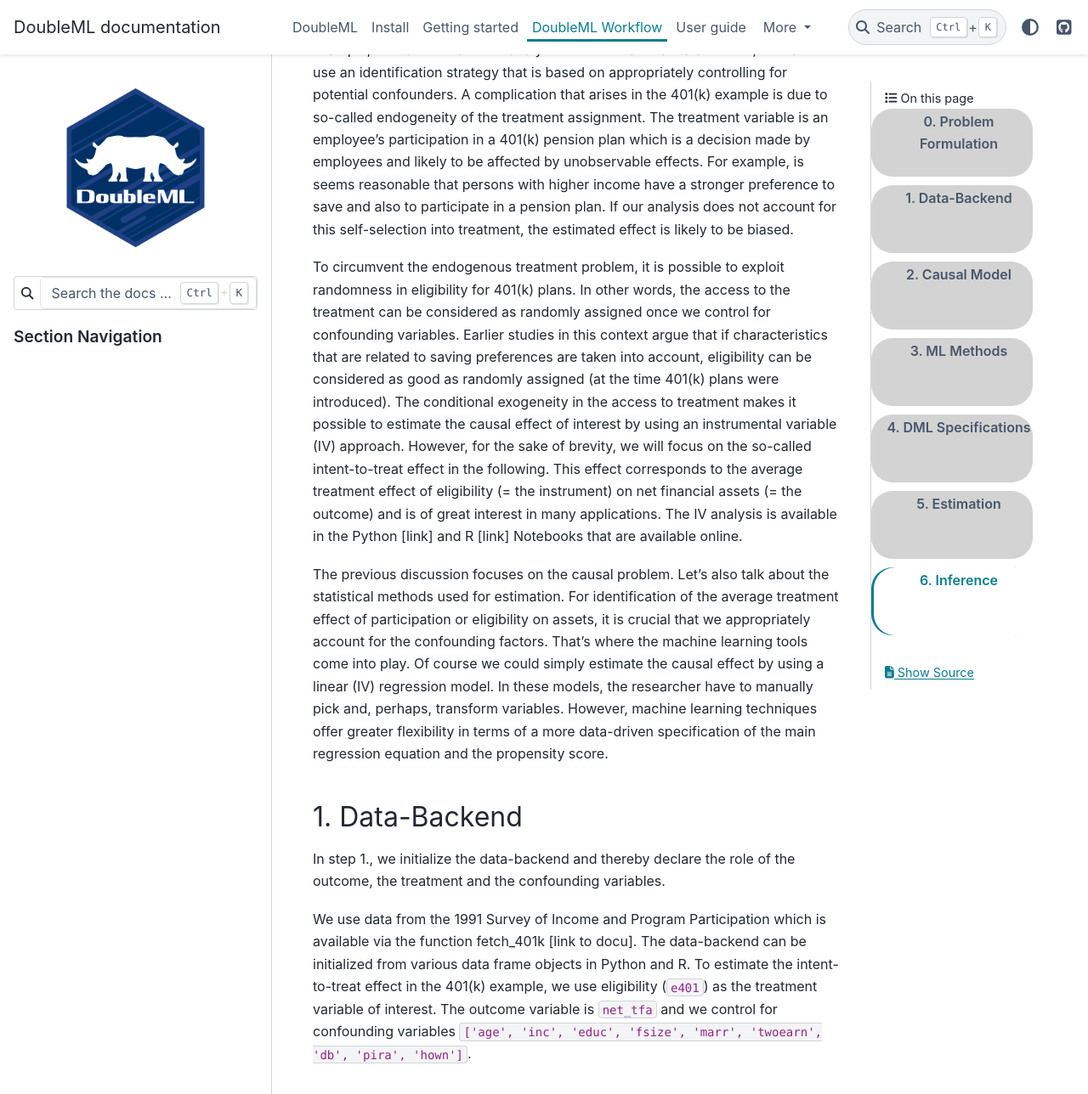
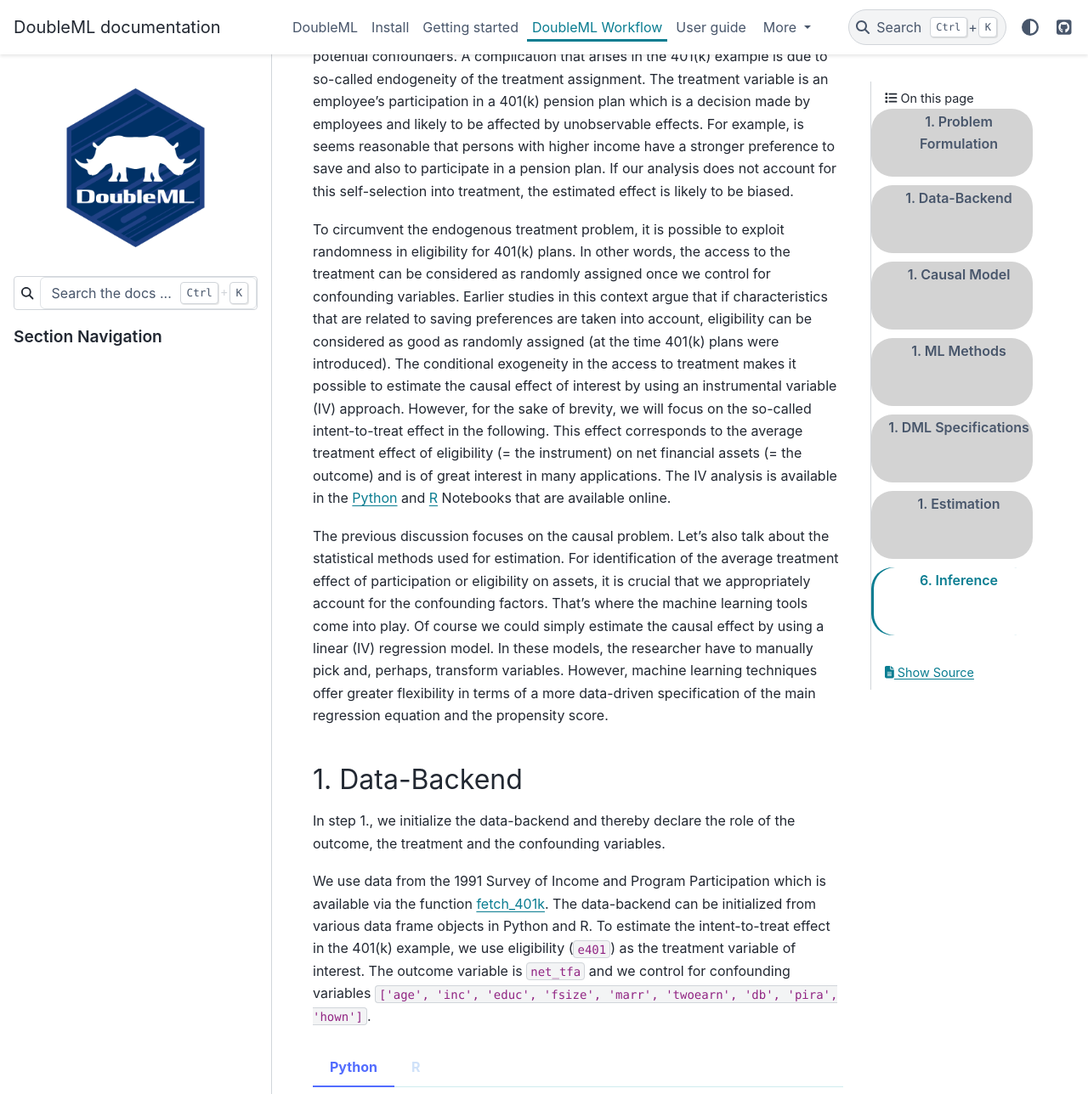
Before and after one commit to DoubleML/doubleml-docs, a Sphinx documentation site: the page built from doc/workflow/workflow.rst, in a window 1280 px wide and 1400 px high, scrolled down 863 px, cut to the strip 0-1288 px from the top of the window. Shown: the whole strip at 85% size. Built offline with Sphinx 7.4.7 and the PyData theme 0.15.4, drawn with Linux system fonts in a browser that asks for light colours; some of the changed text lies outside the part shown.

Commit message:
links added and code debugged

```diff
--- a/doc/guide/models.rst
+++ b/doc/guide/models.rst
@@ -2,6 +2,8 @@
 
 Models
 ----------
+
+.. _plr-model:
 
 Partially linear regression model (PLR)
 +++++++++++++++++++++++++++++++++++++++
@@ -105,6 +107,8 @@
         print(dml_pliv_obj)
 
 
+.. _irm-model:
+
 Interactive regression model (IRM)
 ++++++++++++++++++++++++++++++++++
 
--- a/doc/guide/resampling.rst
+++ b/doc/guide/resampling.rst
@@ -120,6 +120,8 @@
         dml_plr_obj$fit()
         print(dml_plr_obj$psi_a[1:5, ,1])
         print(dml_plr_obj$psi_b[1:5, ,1])
+
+.. _repeated-cross-fitting:
 
 Repeated cross-fitting with :math:`K` folds and :math:`M` repetition
 ++++++++++++++++++++++++++++++++++++++++++++++++++++++++++++++++++++
--- a/doc/guide/scores.rst
+++ b/doc/guide/scores.rst
@@ -124,6 +124,8 @@
 
 Implemented Neyman orthogonal score functions
 +++++++++++++++++++++++++++++++++++++++++++++
+
+.. _plr-score:
 
 Partially linear regression model (PLR)
 ***************************************
--- a/doc/workflow/workflow.rst
+++ b/doc/workflow/workflow.rst
@@ -9,13 +9,12 @@
 
 The following steps, which we call the DoubleML workflow, are intended to provide a rough structure for causal analyses
 with the :ref:`DoubleML <doubleml_package>`. After a short explanation of the idea of each step, we illustrate their meaning in the 401(k)
-example. In case you are interested in more details of the 401(k) example, you can visit the Python [link] and R [link]
-Notebooks that
-are available online.
+example. In case you are interested in more details of the 401(k) example, you can visit the
+`Python <https://docs.doubleml.org/stable/examples/py_double_ml_pension.html>`_ and `R <https://docs.doubleml.org/stable/examples/R_double_ml_pension.html>`_
+Notebooks that are available online.
 
-TODO: insert links to notebooks in entire file!
 
-0. Problem Formulation
+1. Problem Formulation
 ----------------------
 
 The initial step of the DoubleML workflow is to formulate the causal problem at hand. Before we start our statistical
@@ -43,7 +42,8 @@
 The conditional exogeneity in the access to treatment makes it possible to estimate the causal effect of interest by using
 an instrumental variable (IV) approach. However, for the sake of brevity, we will focus on the so-called intent-to-treat effect in the following.
 This effect corresponds to the average treatment effect of eligibility (= the instrument) on net financial assets (= the outcome) and
-is of great interest in many applications. The IV analysis is available in the Python [link] and R [link] Notebooks that are available online.
+is of great interest in many applications. The IV analysis is available in the `Python <https://docs.doubleml.org/stable/examples/py_double_ml_pension.html>`_
+and `R <https://docs.doubleml.org/stable/examples/R_double_ml_pension.html>`_ Notebooks that are available online.
 
 The previous discussion focuses on the causal problem. Let's also talk about the statistical methods used for estimation.
 For identification of the average treatment effect of participation or eligibility on assets, it is crucial that we appropriately
@@ -57,7 +57,7 @@
 
 In step 1., we initialize the data-backend and thereby declare the role of the outcome, the treatment and the confounding variables.
 
-We use data from the 1991 Survey of Income and Program Participation which is available via the function fetch_401k [link to docu].
+We use data from the 1991 Survey of Income and Program Participation which is available via the function `fetch_401k <https://docs.doubleml.org/stable/api/generated/doubleml.datasets.fetch_401K.html>`_.
 The data-backend can be initialized from various data frame objects in Python and R. To estimate the intent-to-treat effect in the
 401(k) example, we use eligibility (``e401``) as the treatment variable of interest. The outcome variable is ``net_tfa`` and we
 control for confounding variables ``['age', 'inc', 'educ', 'fsize', 'marr', 'twoearn', 'db', 'pira', 'hown']``.
@@ -97,7 +97,7 @@
                                                               'db', 'pira',
                                                               'hown'))
 
-2. Causal Model
+1. Causal Model
 ---------------
 
 In Step 2. we choose a causal model. There are several models currently implemented in :ref:`DoubleML <doubleml_package>` which
@@ -107,7 +107,7 @@
 
 According to the previous discussion, we are interested in estimation of the effect of eligibility on net financial assets.
 Hence, we do not need to use a model with both a treatment and instrumental variable. There are two potential models,
-the partially linear regression model (PLR) [link to docu] and the interactive regression model (IRM) [link to docu]. These models differ
+the :ref:`partially linear regression model (PLR) <plr-model>` and the :ref:`interactive regression model (IRM) <irm-model>`. These models differ
 in terms of the type of the treatment variable (continuous vs. binary treatment) and the assumptions underlying the regression
 equation. For example, the PLR assumes a partially linear structure, whereas the IRM allows for heterogeneous treatment effects across
 individuals.
@@ -116,11 +116,11 @@
 
 [TODO]: prepare DAG Figure and include together with caption
 
-3. ML Methods
+1. ML Methods
 -------------
 
 In Step 3. we can specify the machine learning tools used for estimation of the nuisance parts.
-We can generally choose any learner from scikit learn [link] in Python and from the mlr3 [link] ecosystem in R.
+We can generally choose any learner from `scikit learn <https://scikit-learn.org>`_ in Python and from the `mlr3 <https://mlr3.mlr-org.com>`_ ecosystem in R.
 
 There are two nuisance parts in the PLR, :math:`g_0(X)=\mathbb{E}(Y|X)` and  :math:`m_0(X)=\mathbb{E}(D|X)`.
 In this example, let us specify a random forest and an xgboost learner for both prediction problems.
@@ -167,21 +167,21 @@
                         eta = 0.1, nrounds = 34)
 
 
-4. DML Specifications
+1. DML Specifications
 ---------------------
 
 In Step 4., we initialize and parametrize the model object which will later be used to perform the estimation.
 
-We initialize a DoubleMLPLR [link to docu] using the previously generated data-backend. Moreover, we specify the resampling
-(= the number of repetitions and folds for repeated cross-fitting [link to user guide section resampling]),
-the dml algorithm (DML1 vs. DML2 [link to algorithm section in user guide]) and the score function ("partialling out" or
-"IV-type") [link to user guide section on score].
+We initialize a `DoubleMLPLR <https://docs.doubleml.org/stable/api/generated/doubleml.DoubleMLPLR.html>`_ using the previously generated data-backend. Moreover, we specify the resampling
+(= the number of repetitions and folds for :ref:`repeated cross-fitting <repeated-cross-fitting>`),
+the dml algorithm (:ref:`DML1 vs. DML2 <algorithms>`) and the score function (:ref:`"partialling out" or
+"IV-type" <plr-score>`).
 
 .. tabbed:: Python
 
     .. ipython:: python
 
-        from DoubleML import DoubleMLPLR
+        from doubleml import DoubleMLPLR
         np.random.seed(123)
         # Default values
         dml_plr_tree = DoubleMLPLR(dml_data,
@@ -216,7 +218,7 @@
                                         dml_procedure = 'dml2')
 
 
-5. Estimation
+1. Estimation
 -------------
 
 We perform estimation in Step 5. In this step, the cross-fitting algorithm is executed such that the predictions
@@ -261,13 +263,13 @@
 
 In Step 6. we can perform further inference methods and finally interpret our findings. For example, we can set up confidence intervals
 or, in case multiple causal parameters are estimated, adjust the analysis for multiple testing. :ref:`DoubleML <doubleml_package>`
-supports various approaches to perform valid simultaneous inference [link to user guide section on simultaneous inference]
+supports various approaches to perform :ref:`valid simultaneous inference <sim_inf>`
 which are partly based on a multiplier bootstrap.
 
 To conclude analysis on the average treatment effect of eligibility for 401(k) pension plans on net financial assets, we find a
 positive and significant effect: Being eligible for such a pension plan increases the amount of net financial assets by
-approximately $9,000. This estimate is much smaller than the unconditional effect of elegibility on net financial assets:
-If we did not control for the confounding variables, the average treatment effect would correspond to $19,559.
+approximately \$9,000. This estimate is much smaller than the unconditional effect of elegibility on net financial assets:
+If we did not control for the confounding variables, the average treatment effect would correspond to \$19,559.
 
 .. tabbed:: Python
 
@@ -299,4 +301,4 @@
         dml_plr_forest$bootstrap()
 
         # Simultaneous confidence bands
-        dml_plr_forest$confint(joint = True)
+        dml_plr_forest$confint(joint = TRUE)
```
Also changed, not shown: other parts of doc/workflow/workflow.rst (+4 -2 lines).
